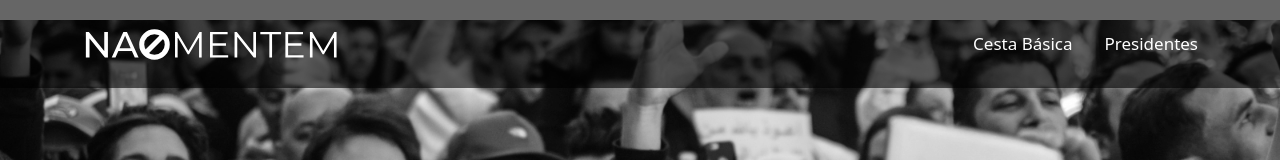
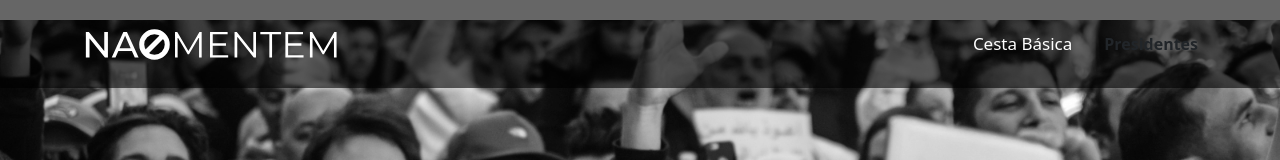
Before and after one commit to regular-alves/numeros-nao-mentem, a React (Create React App) app: page / in a window 1280 px wide. Shown: the top 160 px of the page. Built offline with nearby package versions, Linux system fonts and the light colour scheme.

Commit message:
added: react helmet

```diff
--- a/package.json
+++ b/package.json
@@ -13,6 +13,7 @@
     "react-bootstrap": "^2.4.0",
     "react-datepicker": "^4.8.0",
     "react-dom": "^18.2.0",
+    "react-helmet": "^6.1.0",
     "react-icons": "^4.4.0",
     "react-router-dom": "^6.3.0",
     "react-scripts": "5.0.1",
--- a/public/index.html
+++ b/public/index.html
@@ -2,7 +2,6 @@
 <html lang="en">
   <head>
     <meta charset="utf-8" />
-    <link rel="icon" href="%PUBLIC_URL%/favicon.ico" />
     <meta name="viewport" content="width=device-width, initial-scale=1" />
     <meta name="theme-color" content="#000000" />
     <meta
--- a/src/Pages/BasicFoodBasket/index.js
+++ b/src/Pages/BasicFoodBasket/index.js
@@ -17,6 +17,7 @@ import FoodVsSalary from "../../Dtos/FoodVsSalary";
 import { Col, Container, Row } from "react-bootstrap";
 import BestAndWorst from "../../Components/BestAndWorst";
 import Footer from "../Footer";
+import { Helmet } from "react-helmet";
 
 const BasicFoodBasket = () => {
   const salary = new Salary();
@@ -110,6 +111,9 @@ const BasicFoodBasket = () => {
 
   return (
     <>
+      <Helmet>
+        <title>Cesta Básica vs. Salário Mínimo | Números não mentem</title>
+      </Helmet>
       <Header />
       <Container>
         <Row>
--- a/src/Pages/Header/index.js
+++ b/src/Pages/Header/index.js
@@ -30,7 +30,7 @@ const Header = props => {
 								<Link to="/cesta-basica">Cesta Básica</Link>
 							</li>
 							<li className="Header-menuItem Header-hasSubmenu">
-								<Link to="/presidentes">Presidentes</Link>
+								<b>Presidentes</b>
 								<ul className="Header-menu">
 									{list.map(president => (
 										<li className="Header-menuItem">
--- a/src/Pages/President/index.js
+++ b/src/Pages/President/index.js
@@ -9,6 +9,7 @@ import './style.css';
 import { getAvg, getDateInterval, slashedMonthYear } from "../../utils";
 import Chart from "../../Components/Chart";
 import FoodVsSalary from "../../Dtos/FoodVsSalary";
+import { Helmet } from "react-helmet";
 
 const President = () => {
   const presidentDto = new Dto();
@@ -59,6 +60,10 @@ const President = () => {
   const pastAverage = getAvg(pastValues);
 
   return (
+    <>
+      <Helmet>
+        <title>{president.name} - Presidentes | Números não mentem</title>
+      </Helmet>
       <div className="President">
         <Header />
         <Container>
@@ -122,6 +127,7 @@ const President = () => {
         </Container>
         <Footer />
       </div>
+    </>
   );
 }
 
```
Also changed, not shown: 1 other file (tests, documents, lock files or other folders). Lines whose indentation alone changed are shown as unchanged.
